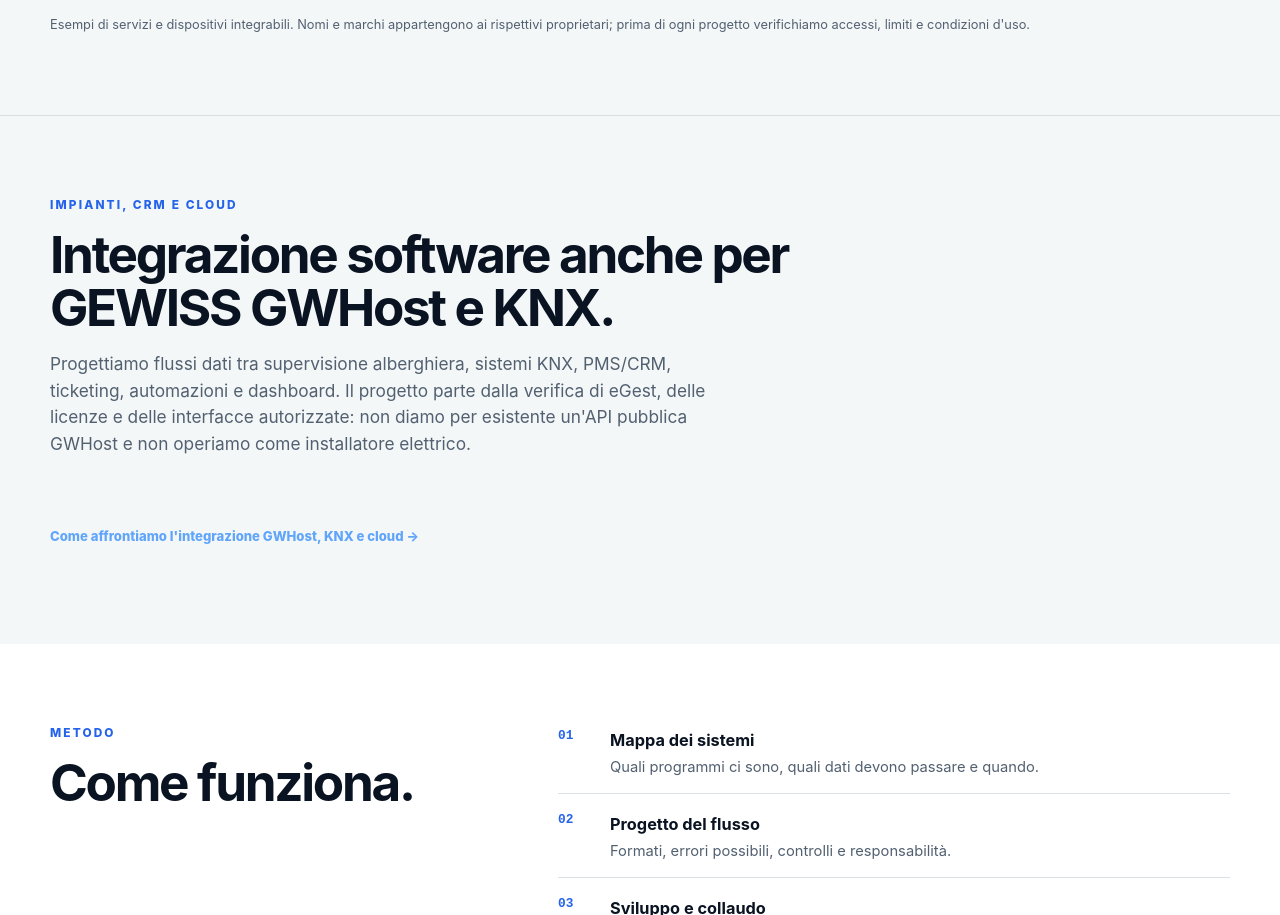
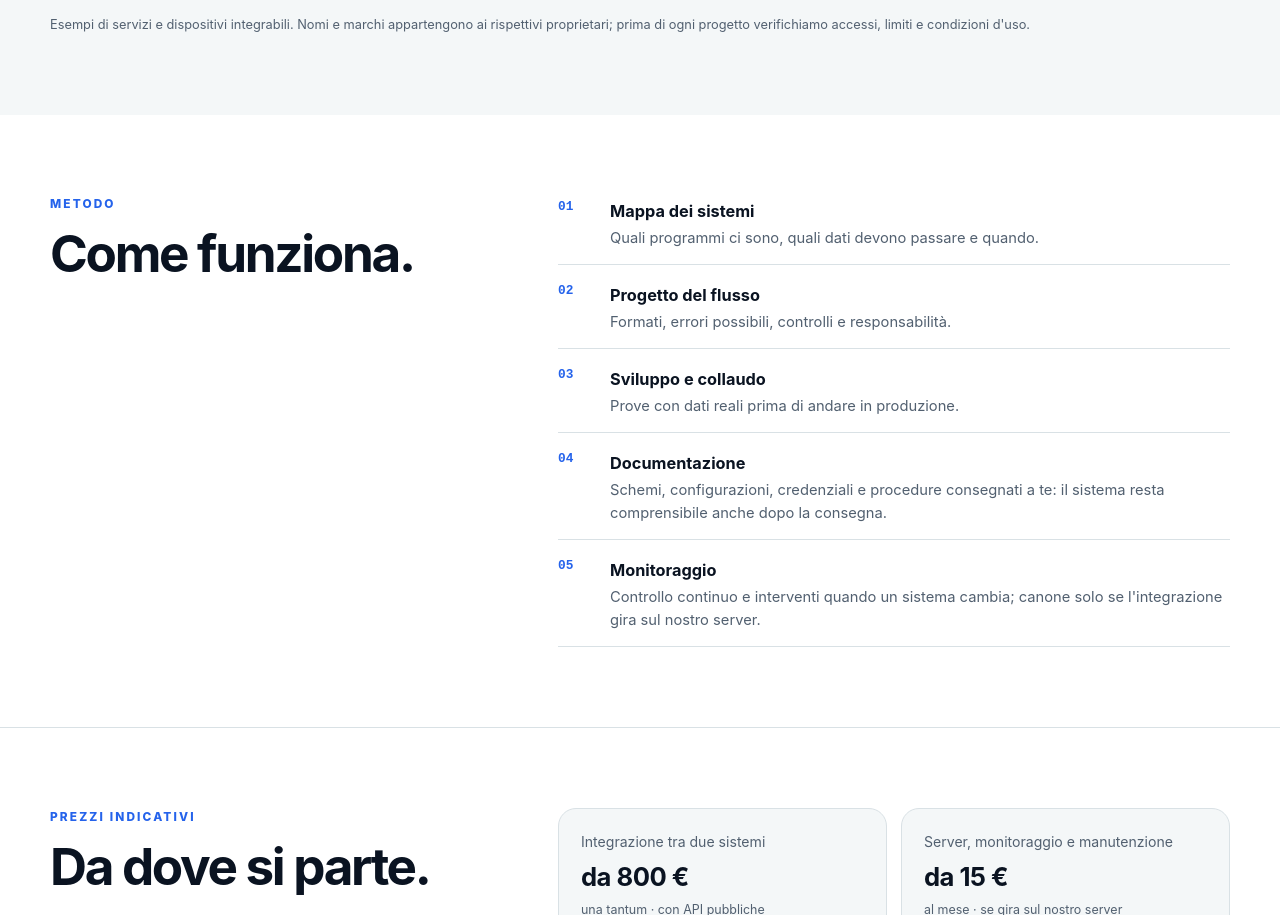
Before and after one commit to jellero/jdevpro, a plain HTML site: page integrazione-software-api.html in a window 1280 px wide. Shown: the part 3534-4449 px from the top of the page. Drawn offline with Linux system fonts and the light colour scheme.

Commit message:
revert: rimuove sezioni extra GWHost non richieste

```diff
--- a/integrazione-software-api.html
+++ b/integrazione-software-api.html
@@ -278,12 +278,6 @@
 <p class="catalog-note">Esempi di servizi e dispositivi integrabili. Nomi e marchi appartengono ai rispettivi proprietari; prima di ogni progetto verifichiamo accessi, limiti e condizioni d'uso.</p>
 </div>
 </section>
-<section class="section section-tight section-paper">
-<div class="shell">
-<div class="section-heading reveal"><p class="eyebrow">Impianti, CRM e cloud</p><h2>Integrazione software anche per GEWISS GWHost e KNX.</h2><p>Progettiamo flussi dati tra supervisione alberghiera, sistemi KNX, PMS/CRM, ticketing, automazioni e dashboard. Il progetto parte dalla verifica di eGest, delle licenze e delle interfacce autorizzate: non diamo per esistente un'API pubblica GWHost e non operiamo come installatore elettrico.</p></div>
-<p class="reveal"><a class="card-link" href="integrazione-gewiss-gwhost-knx.html">Come affrontiamo l'integrazione GWHost, KNX e cloud →</a></p>
-</div>
-</section>
 <section class="section section-tight section-white">
 <div class="shell split">
 <div class="section-heading reveal"><p class="eyebrow">Metodo</p><h2>Come funziona.</h2></div>
```
